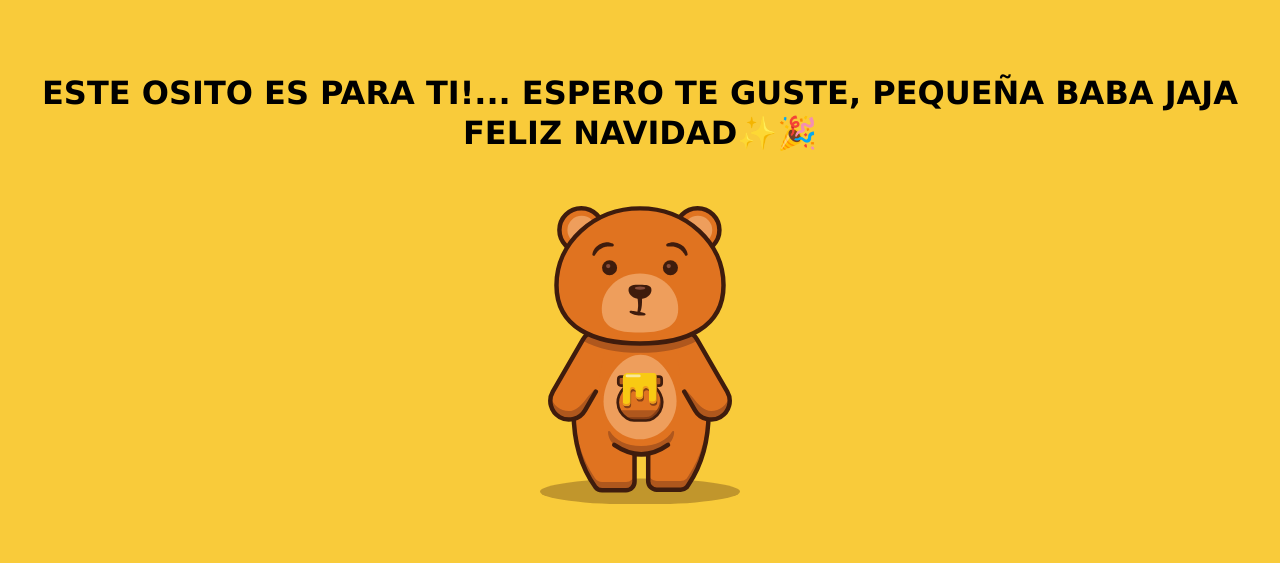
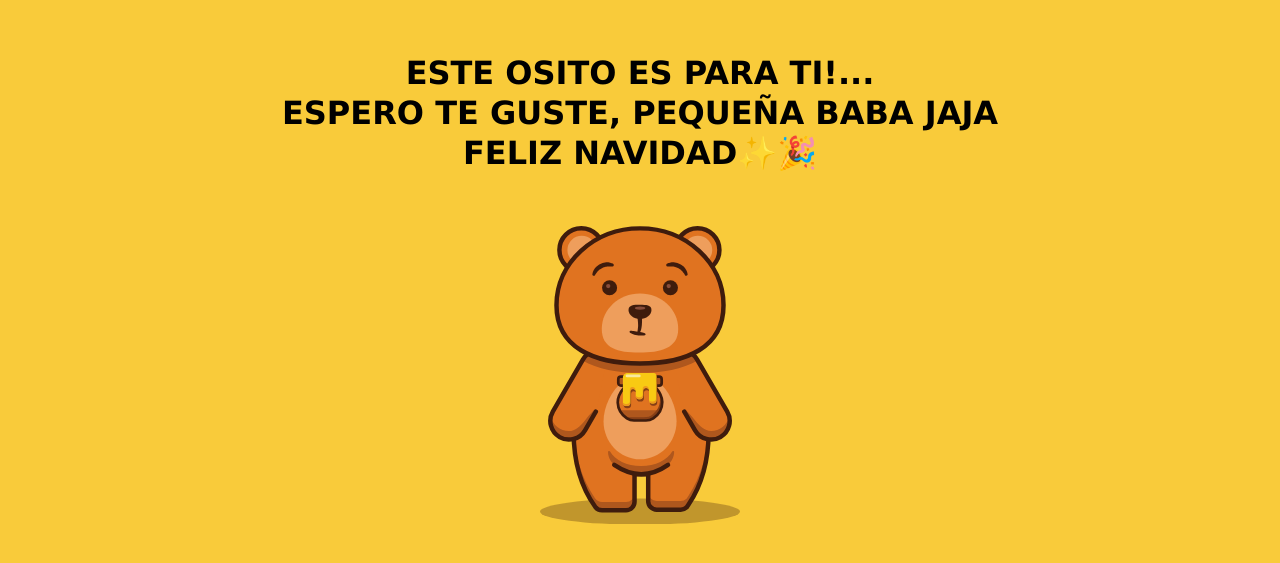
Before and after one commit to jssHerrera/osito, a plain HTML site: page index.html in a window 1280 px wide. Shown: the part 127-690 px from the top of the page. Drawn offline with Linux system fonts and the light colour scheme.

Commit message:
Replace <sapna> tag with <span> in index.html

```diff
--- a/index.html
+++ b/index.html
@@ -45,7 +45,7 @@
     <div class="caja">
       <p class="titulo">
         Este osito es para ti!...
-        <sapna>espero te guste, pequeña baba jaja</sapna>
+        <span>espero te guste, pequeña baba jaja</span>
         <span>Feliz Navidad✨🎉</span>
       </p>
       <svg xmlns="http://www.w3.org/2000/svg" viewBox="0 -20 446.4 686.5">
```
